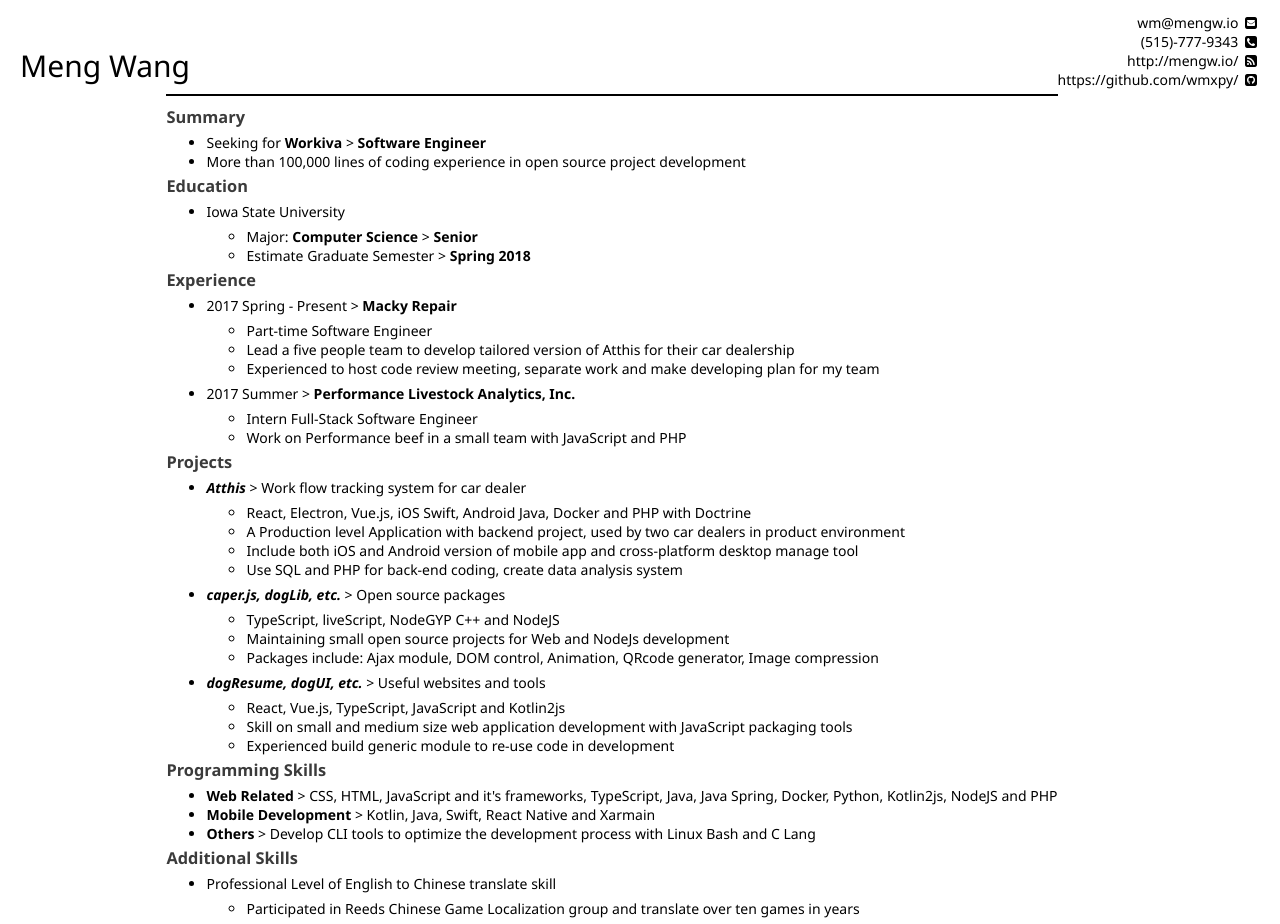
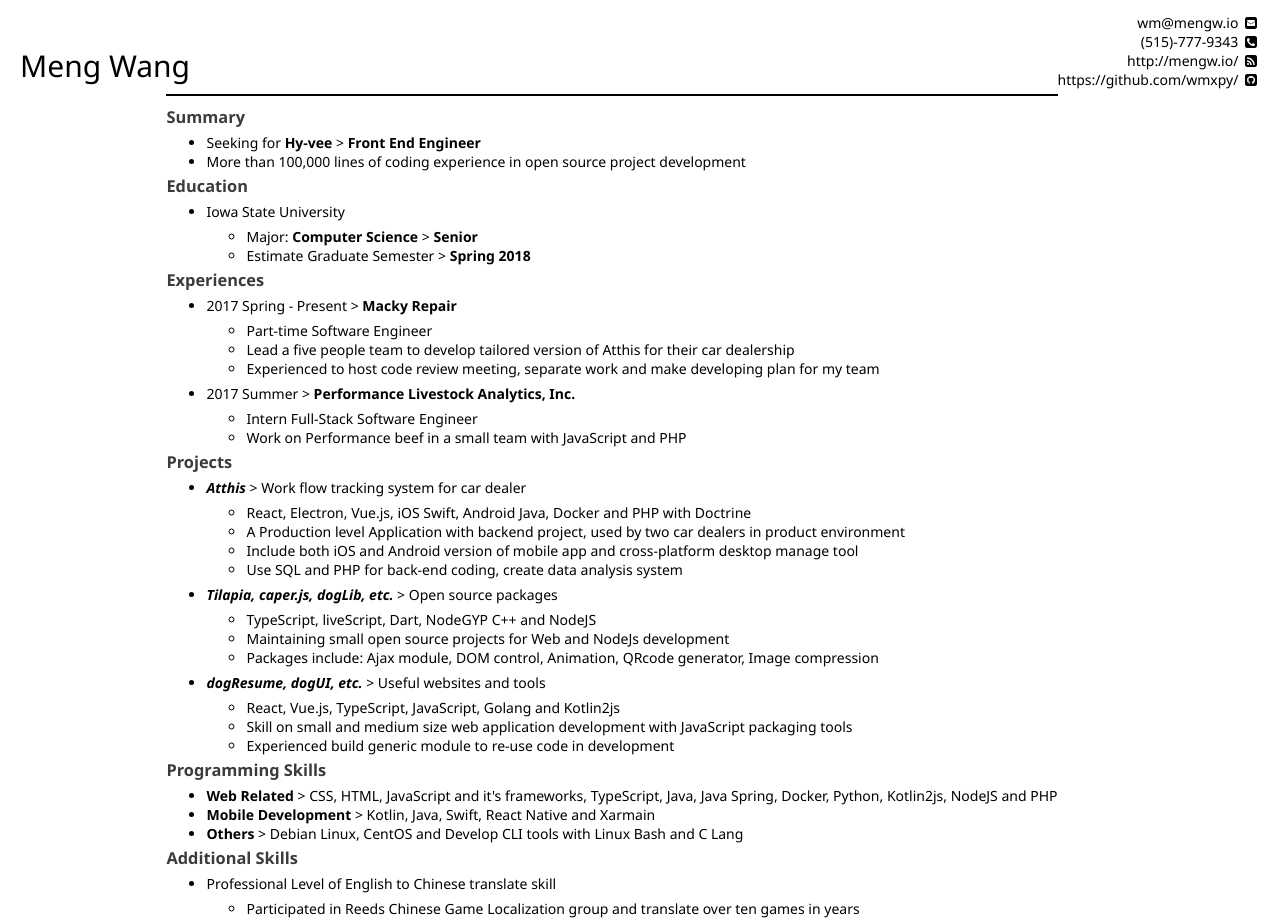
Before and after one commit to WMXPY/blog.mengw.io, a Jekyll site: the page resume/resume.html, which Jekyll copies as it is, in a window 1280 px wide. Built offline with Jekyll 4.4.1, drawn with Linux system fonts in a browser that asks for light colours.

Commit message:
resume for hyvee

```diff
--- a/resume/resume.html
+++ b/resume/resume.html
@@ -425,7 +425,7 @@
 			<hr>
 			<h3>Summary</h3>
 			<ul>
-				<li>Seeking for <strong>Workiva</strong> &gt; <strong>Software Engineer</strong></li>
+				<li>Seeking for <strong>Hy-vee</strong> &gt; <strong>Front End Engineer</strong></li>
 				<li>More than 100,000 lines of coding experience in open source project development</li>
 			</ul>
 			<h3>Education</h3>
@@ -437,7 +437,7 @@
 					</ul>
 				</li>
 			</ul>
-			<h3>Experience</h3>
+			<h3>Experiences</h3>
 			<ul>
 				<li>2017 Spring - Present &gt; <strong>Macky Repair</strong>
 					<ul>
@@ -463,16 +463,16 @@
 						<li>Use SQL and PHP for back-end coding, create data analysis system</li>
 					</ul>
 				</li>
-				<li><strong><em>caper.js, dogLib, etc.</em></strong> &gt; Open source packages
+				<li><strong><em>Tilapia, caper.js, dogLib, etc.</em></strong> &gt; Open source packages
 					<ul>
-						<li>TypeScript, liveScript, NodeGYP C++ and NodeJS</li>
+						<li>TypeScript, liveScript, Dart, NodeGYP C++ and NodeJS</li>
 						<li>Maintaining small open source projects for Web and NodeJs development</li>
 						<li>Packages include: Ajax module, DOM control, Animation, QRcode generator, Image compression</li>
 					</ul>
 				</li>
 				<li><strong><em>dogResume, dogUI, etc.</em></strong> &gt; Useful websites and tools
 					<ul>
-						<li>React, Vue.js, TypeScript, JavaScript and Kotlin2js</li>
+						<li>React, Vue.js, TypeScript, JavaScript, Golang and Kotlin2js</li>
 						<li>Skill on small and medium size web application development with JavaScript packaging tools</li>
 						<li>Experienced build generic module to re-use code in development</li>
 					</ul>
@@ -483,7 +483,7 @@
 				<li><strong>Web Related</strong> &gt; CSS, HTML, JavaScript and it's frameworks, TypeScript, Java, Java Spring, Docker, Python,
 					Kotlin2js, NodeJS and PHP</li>
 				<li><strong>Mobile Development</strong> &gt; Kotlin, Java, Swift, React Native and Xarmain</li>
-				<li><strong>Others</strong> &gt; Develop CLI tools to optimize the development process with Linux Bash and C Lang</li>
+				<li><strong>Others</strong> &gt; Debian Linux, CentOS and Develop CLI tools with Linux Bash and C Lang</li>
 			</ul>
 			<h3>Additional Skills</h3>
 			<ul>
```
